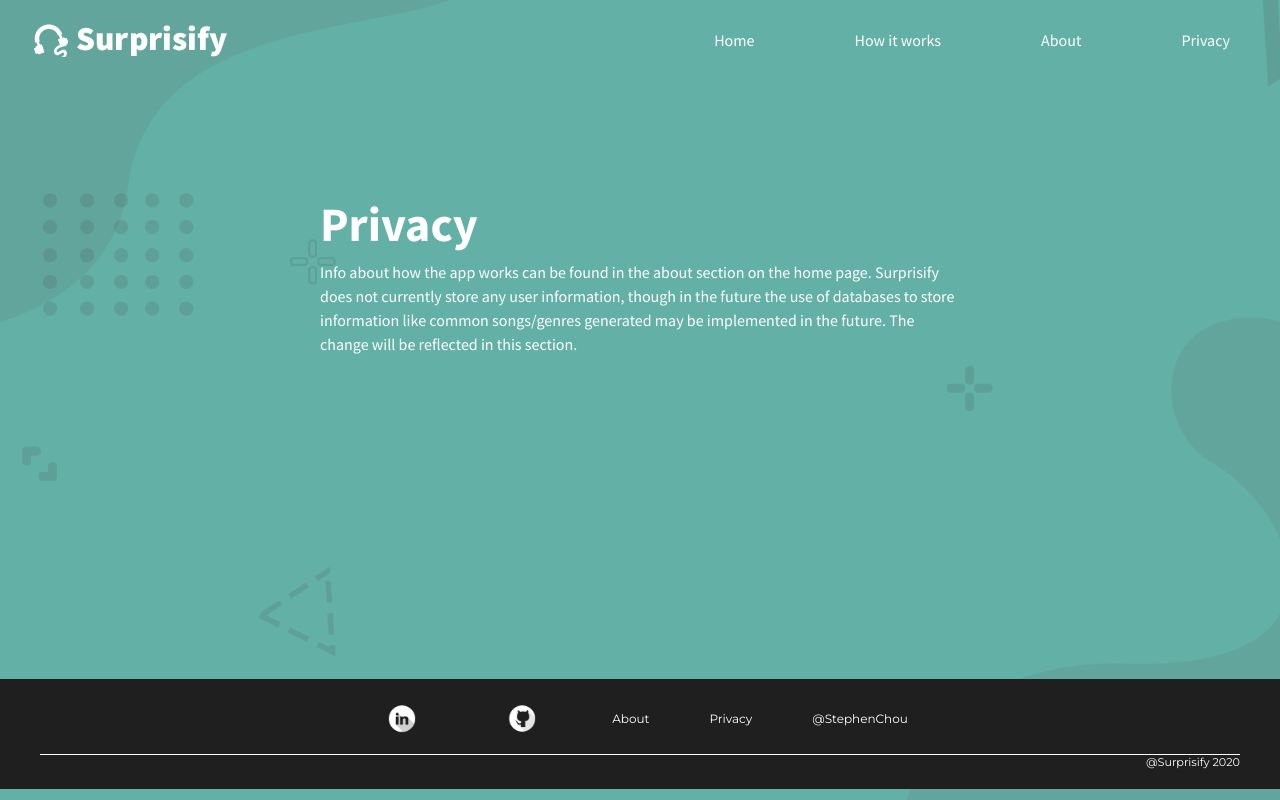
After one commit to StephenChou/Surprisify-Playlist-Generator, a Flask app: page /privacy in a window 1280 px wide. The commit adds this page. Run offline with Flask 2, Linux system fonts and the light colour scheme; parts of the project's set-up code (start-up, migrations or seed data) failed here and were passed over.

Commit message:
Added privacy page html/css, minor changes to home

```diff
--- /dev/null
+++ b/static/privacy.css
@@ -0,0 +1,283 @@
+	@import url('https://fonts.googleapis.com/css2?family=Source+Sans+Pro:ital,wght@0,200;0,300;0,400;0,600;0,700;0,900;1,200;1,300;1,400;1,600;1,700;1,900&display=swap');
+	@import url('https://fonts.googleapis.com/css2?family=Montserrat:ital,wght@0,100;0,200;0,300;0,400;0,500;0,600;0,700;0,800;0,900;1,100;1,200;1,300;1,400;1,500;1,600;1,700;1,800;1,900&display=swap');
+
+* {
+	margin: 0;
+	padding: 0;
+	box-sizing: border-box;
+}
+
+
+body {
+		background-image: url(/static/background7.png);
+		background-repeat: no-repeat;
+		background-size: cover;
+		background-position: center center;
+		background-attachment: fixed;
+		max-width: 100%;
+		height: 100%;
+		scroll-behavior: smooth;
+		overflow-x: hidden;
+
+	}
+
+h1 {
+	font-family: Source Sans Pro;
+	font-size: 3rem;
+	color: white;
+}
+
+
+@keyframes fadein {
+
+
+	0% { opacity:0; }
+	66% { opacity:0; }
+	100% { opacity:1; }
+
+}
+
+	.logo {
+		margin: 0px auto 0px 30px;
+
+		opacity: 0;
+		animation-delay: 1s;
+		animation-name: fadein;
+		animation-duration: 2s;
+		animation-fill-mode: forwards;
+		shape-rendering: crispEdges;
+
+	}
+
+	.navbar h1 {
+		font-family: Source Sans Pro;
+		color: white;
+		font-size: 2rem;
+
+
+
+
+	}
+
+
+	.header-subtext {
+		color: white;
+		font-family: Montserrat;
+		font-size: 12px;
+		text-align: left;
+		position: relative;
+		bottom: 5px;
+		left: 100px;
+		width:120px;
+
+		opacity: 0;
+		animation-delay: 1s;
+		animation-name: fadein;
+		animation-duration: 2s;
+		animation-fill-mode: forwards;
+
+	}
+
+	header {
+		/*background-color: #292929;*/
+		position: relative;
+		top: 0;
+		z-index: 9999;
+		width: 100%;
+
+		opacity: 0;
+		animation-delay: 1s;
+		animation-name: fadein;
+		animation-duration: 2s;
+		animation-fill-mode: forwards;
+
+	}
+
+	.navbar {
+
+		text-align: right;
+		display: flex;
+		justify-content: space-around;
+		align-items: center;
+		min-height: 10vh;
+		background-color;
+
+	}
+
+	.nav-links {
+		margin: 0;
+		padding: 0;
+		display: flex;
+	/*	justify-content: space-around;*/
+		/*width: 30%;	*/
+	}
+
+	.nav-links li {
+		list-style: none;
+		margin: 0 30px;
+
+	}
+
+	.nav-links li a {
+		font-family: Source Sans Pro;
+		font-weight: 200px;
+		color: white;
+		text-decoration: none;
+		font-size: 1rem;
+		display: block;
+		margin: 10px 0;
+		padding: 10px 20px;
+
+	}
+
+	.nav-links li a:hover {
+		text-decoration: underline;
+		background-color;
+		transition;
+	}
+
+
+	.burger {
+		margin-right: 30px;
+		display: none;
+	}
+
+	.burger div{
+		background-color: white;
+		width: 25px;
+		height: 3px;
+		margin: 5px;
+		border-radius: 2px;
+		transition: all 0.3s ease;
+
+	}
+
+
+
+#container {
+	min-height: 789px
+}
+
+#middle {
+	height: 450px;
+	line-height: 450px;
+	text-align: center;
+	position:relative;
+	top: 40px;
+
+}
+
+#middle_text {
+	line-height: 1.0;
+	display: inline-block;
+	width: 80vh;
+
+	opacity: 0;
+	animation-name: fadein;
+	animation-delay: 0s;
+	animation-duration: 2s;
+	animation-fill-mode: forwards;
+
+}
+
+#middle_text h1 {
+	margin: 0 auto;
+	position: absolute;
+	top: 10vh;
+}
+
+
+#middle_text p {
+	font-family: Source Sans Pro;
+	text-align: left;
+	font-size: 1rem;
+	font-weight: 400px;
+	color: white;
+	line-height: 1.5rem;
+
+
+}
+
+#middle_text a {
+	color: white;
+	text-decoration: none;
+}
+
+#middle_text a:hover {
+	text-decoration: underline;
+}
+
+
+
+footer {
+	/*height: 20%;*/
+	/*margin: 0 auto;*/
+	height: 110px;
+	width: 100%;
+	margin-top: -110px;
+	clear: both;
+	background-color: #1f1f1f;
+	text-decoration: none;
+	text-align: center;
+
+	}
+
+
+
+footer ul {
+	display: inline-flex;
+	position: relative;
+	top: 30px;
+	text-decoration: none;
+
+}
+
+footer img {
+	width: 60px;
+	height: auto;
+	position: relative;
+	bottom: 18px;
+	text-decoration: : none;
+}
+
+footer ul li {
+	text-decoration: none;
+	list-style: none;
+	text-align: right;
+	position: relative;
+
+
+}
+
+footer a {
+	font-size: 12px;
+	margin: 0px 30px;
+	text-align: right;
+	color: white;
+	font-family: Montserrat;
+	text-decoration: none;
+	position;
+
+}
+
+footer a:hover {
+	text-decoration: underline;
+}
+
+
+.final-footer {
+	width: 1200px;
+	text-align: right;
+	margin: 0 auto;
+	position: relative;
+	top: 16px;
+}
+
+footer p {
+	font-family: Montserrat;
+	color: white;
+	font-size: 0.7rem;
+	/*padding-bottom: 2rem;*/
+	/*padding-top: 1rem;*/
+	border-top: 1px solid white;
+}
--- a/surprisify.py
+++ b/surprisify.py
@@ -57,6 +57,11 @@ def generate_playlist():
 def success():
 	return render_template('success.html', title='success')
 
+@app.route('/privacy')
+def privacy():
+	return render_template('privacy.html')
+
+
 if __name__ == '__main__':
 	app.run(debug=True)
 	app.config.from_object('config.DevelopmentConfig')
--- a/templates/home.html
+++ b/templates/home.html
@@ -18,7 +18,7 @@
 				<li><a href="http://localhost:5000/">Home</a></li>
 				<li><a href="#how-it-works">How it works</a></li>
 				<li><a href="#about">About</a></li>
-				<li><a href="#about">Privacy</a></li>
+				<li><a href="http://localhost:5000/privacy">Privacy</a></li>
 
 			</ul>
 			<div class="burger">
--- /dev/null
+++ b/templates/privacy.html
@@ -0,0 +1,57 @@
+<!DOCTYPE html>
+<html>
+<head>
+	<title>Success</title>
+	<link rel = "stylesheet" href="/static/privacy.css"/>
+   <meta name="viewport" content="width=device-width, initial-scale=1.0, shrink-to-fit=no">
+</head>
+<body>
+<div id="container">
+	<div id="main">
+	<header>
+		<nav class="navbar">
+			<img class="logo" src="/static/surprisifylogosmall.png">
+			<ul class="nav-links">
+				<li><a href="http://localhost:5000/">Home</a></li>
+				<li><a href="http://localhost:5000/#how-it-works">How it works</a></li>
+				<li><a href="http://localhost:5000/#about">About</a></li>
+				<li><a href="http://localhost:5000/privacy">Privacy</a></li>
+
+			</ul>
+			<div class="burger">
+				<div class="line1"></div>
+				<div class="line2"></div>
+				<div class="line3"></div>
+			</div>
+		</nav>
+		</header>
+		<div id="middle">
+			<div id="middle_text">
+				<h1>Privacy</h1>
+				<p>Info about how the app works can be found in the <a href="http://localhost:5000/#about">about</a> section on the home page. Surprisify does not currently store any user information, though in the future the use of databases to store information like common songs/genres generated may be implemented in the future. The change will be reflected in this section.</p>
+			</div>
+		</div>
+	</div>
+
+	</div>
+</div>
+	<footer>
+		<ul>
+			<li class="linkedin"><a href="https://www.linkedin.com/in/stephen-chou-96a768165/"><img src="/static/li-logo.png"></a></li>
+
+
+			<li class="github"><a href="https://github.com/StephenChou"><img src="/static/gh-logo.png"></a></li>
+			<li><a href="">About</a></li>
+			<li><a href="">Privacy</a></li>
+			<li><a href="https://www.instagram.com/stephen___chou/">@StephenChou</a></li>
+		</ul>
+		<div class="final-footer">
+		<p>@Surprisify 2020</p>
+		</div>
+
+	</footer>
+
+
+	<script src="/static/app.js"></script>
+</body>
+</html>
```
